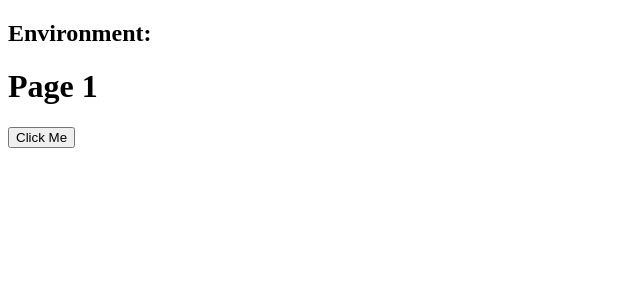
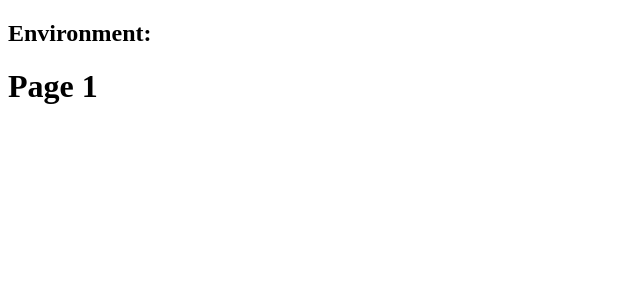
Before and after one commit to jcbsit2k19/GitWorkFlow, a React (Vite) app: page / in a window 1280 px wide. Shown: the top 300 px of the page, without its empty margins (0-640 px from the left). Built offline with nearby package versions, Linux system fonts and the light colour scheme.

Commit message:
Revert "add button to page1"
This reverts commit 21ce1dfe0e76ba9fa9513c4fdd034505efddeebd.

```diff
--- a/src/pages/page1.jsx
+++ b/src/pages/page1.jsx
@@ -4,7 +4,6 @@ export default function Page1() {
   return (
     <div>
       <h1>Page 1</h1>
-      <button onClick={() => alert("Yehey You CLiked Me")}>Click Me</button>
     </div>
   );
 }
```
